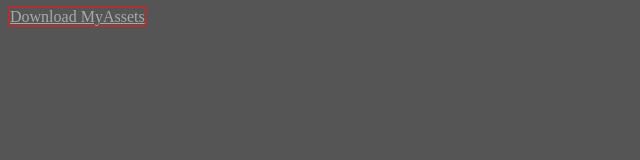
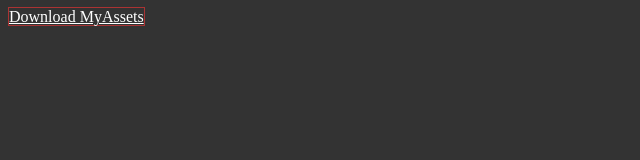
Before and after one commit to fagnergithub/unity, a plain HTML site: page index.html in a window 1280 px wide. Shown: the whole page, without its empty margins (0-640 px from the left). Drawn offline with Linux system fonts and the light colour scheme.

Commit message:
Update index.html

```diff
--- a/index.html
+++ b/index.html
@@ -5,7 +5,7 @@
     <meta http-equiv="Content-Type" content="text/html; charset=utf-8">
     <title>Unity Assets Download</title>
   </head>
-  <body style="background-color: #555555">
-    <a style="color: #aaaaaa; border: 2px solid #aa3333" href="https://fagnergithub.github.io/unity/MyAssets.unitypackage">Download MyAssets</a>
+  <body style="background-color: #333333">
+    <a style="color: #ffffff; border: 1px solid #aa3333" href="https://fagnergithub.github.io/unity/MyAssets.unitypackage">Download MyAssets</a>
   </body>
 </html>
```
